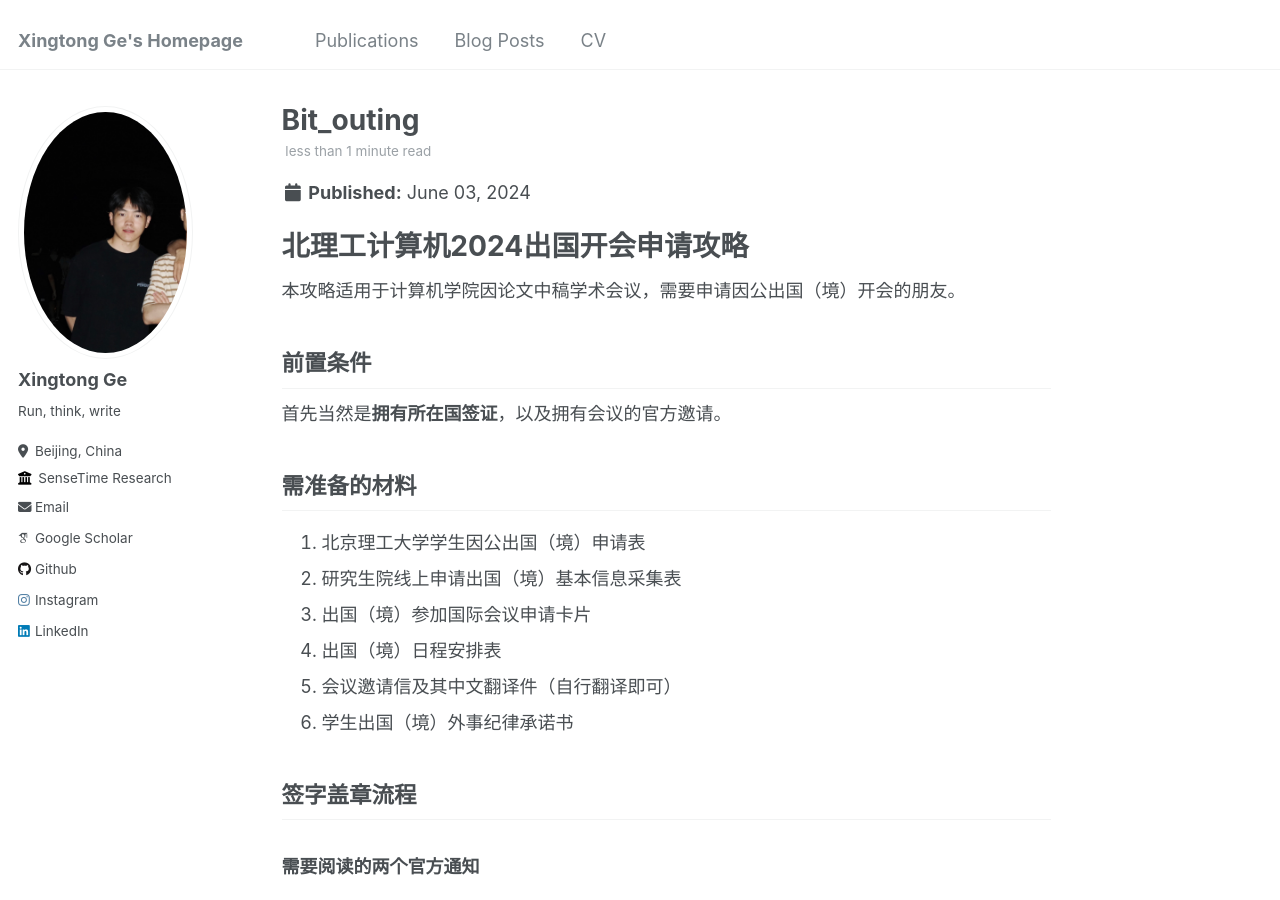
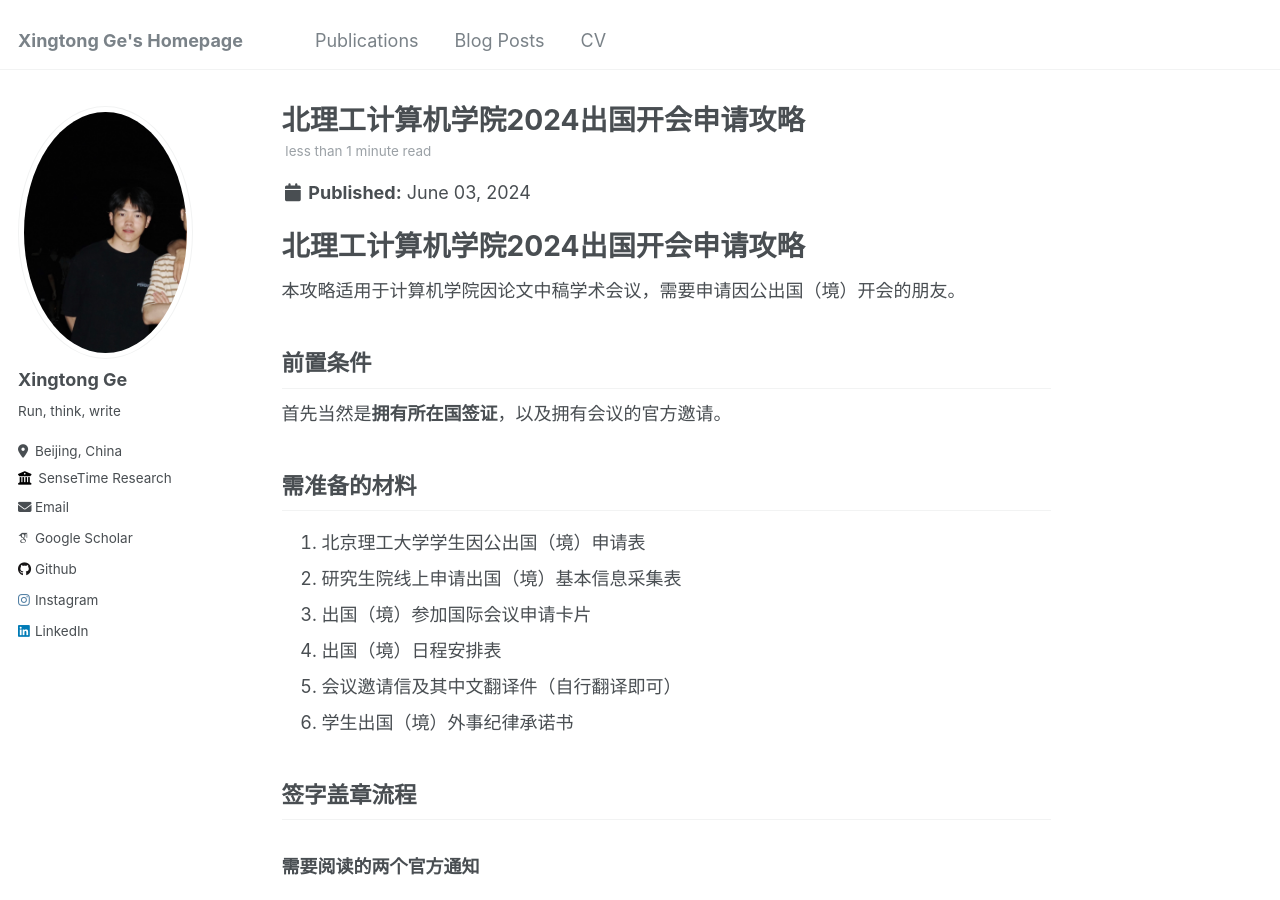
Before and after one commit to XingtongGe/xingtongge.github.io, a Jekyll site: the page built from _posts/2024-06-03-BIT_Attending_Conference_Abroad.md, in a window 1280 px wide and 900 px high. Built offline with Jekyll 4.4.1, drawn with Linux system fonts in a browser that asks for light colours; some web fonts are replaced.

Commit message:
添加 北理CS出国开会申请攻略

```diff
--- a/_posts/2024-06-03-BIT_Outing.md
+++ b/_posts/2024-06-03-BIT_Attending_Conference_Abroad.md
@@ -1,4 +1,11 @@
-# 北理工计算机2024出国开会申请攻略
+---
+title: '北理工计算机学院2024出国开会申请攻略'
+date: 2024-06-03
+permalink: /posts/2024/06/BIT_Attending_Conference_Abroad/
+tags:
+---
+
+# 北理工计算机学院2024出国开会申请攻略
 
 本攻略适用于计算机学院因论文中稿学术会议，需要申请因公出国（境）开会的朋友。
 
```
